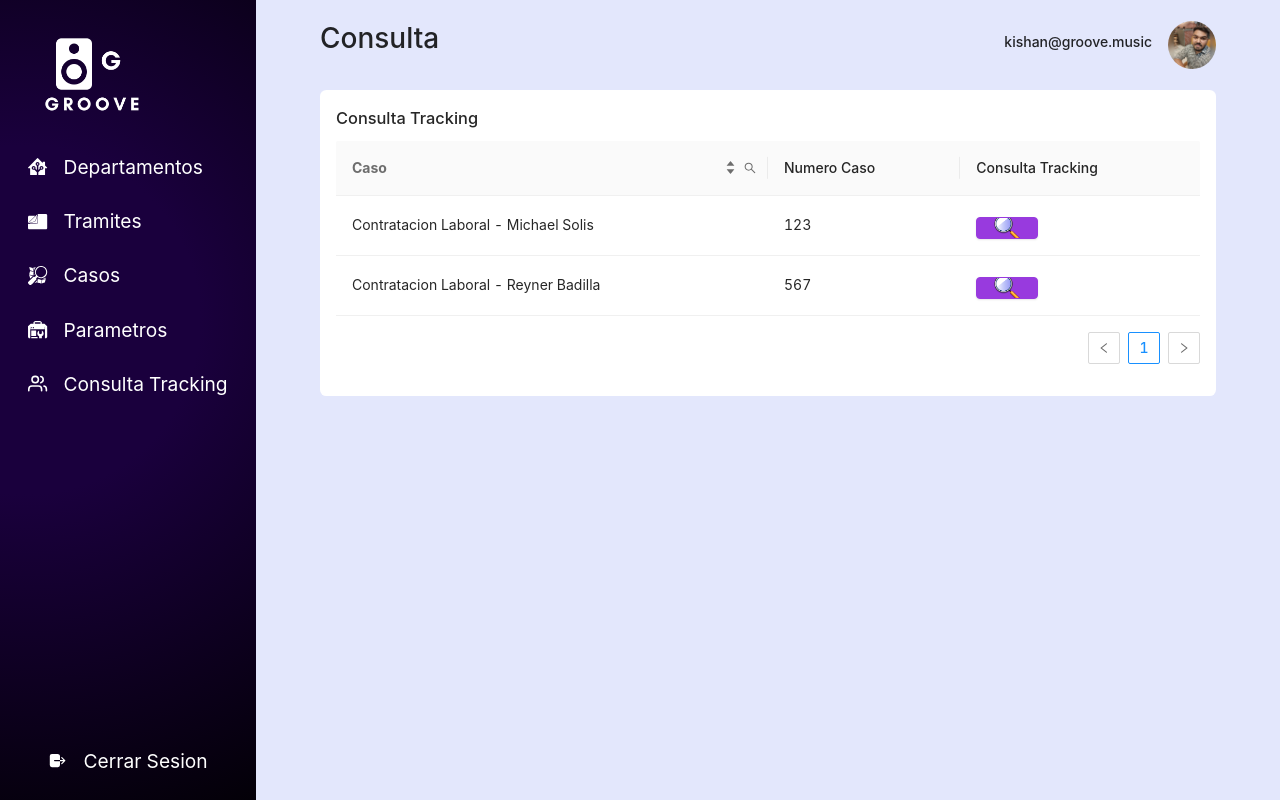
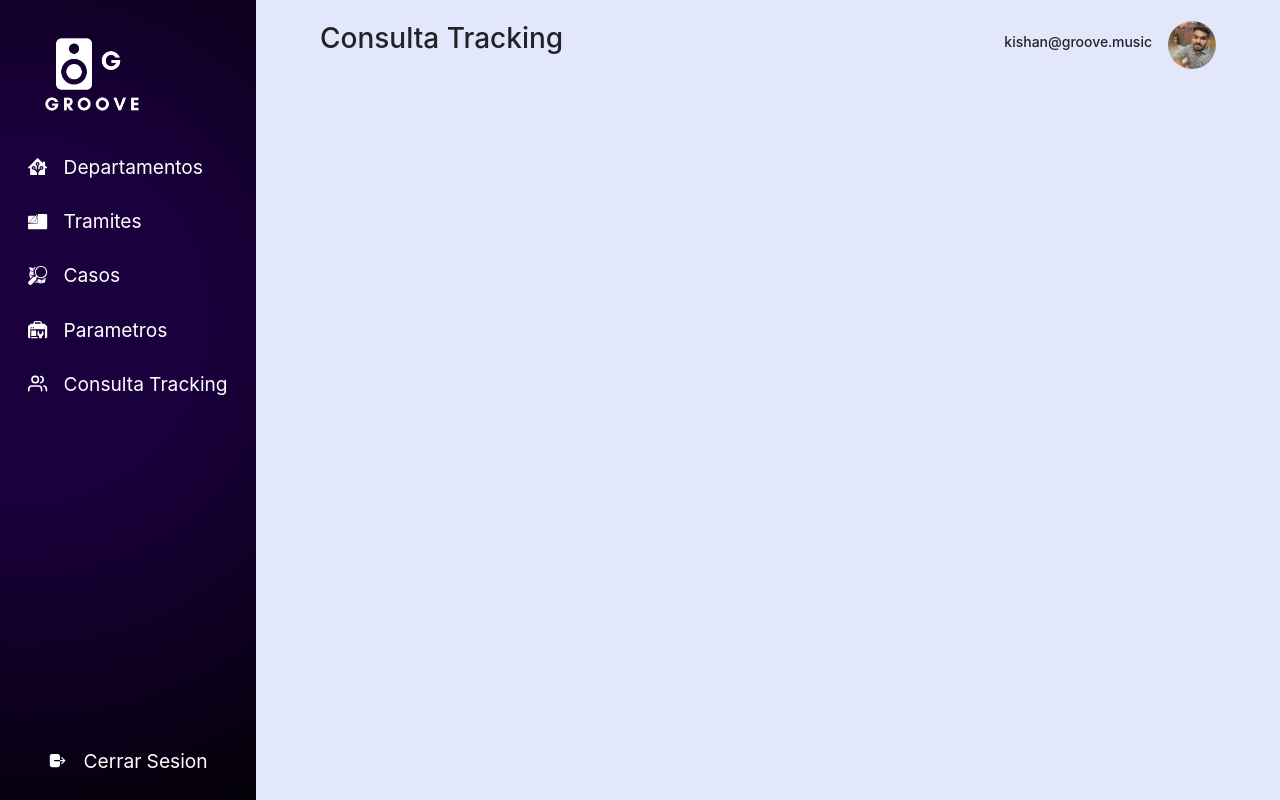
Before and after one commit to ThePipo88/Cliente, a React (Create React App) app: page /admin/consulta in a window 1280 px wide. Built offline with nearby package versions, Linux system fonts and the light colour scheme.

Commit message:
Revert "Pantalla Consulta Tracking"
This reverts commit f3ff0893bfcadeec1643fccc7a50939a35b14247.

```diff
--- a/src/components/Consulta/ConsultaT.jsx
+++ /dev/null
@@ -1,28 +0,0 @@
-import React from "react";
-import { AreaChart, Area, Tooltip, ResponsiveContainer } from "recharts";
-import TablaConsulta from "../Consulta/TablaConsulta";
-
-function ConsultaT(props){
-
-    const { nameChange } = props;
-
-    const mostrarSms = (newName)=>{
-      nameChange(newName);
-    };
-
-    return(
-        <div className="top__card">
-        <div className="container_top">
-        <div className="container_text">
-        <h3>Consulta Tracking</h3>
-        </div>
-        </div>
-        <ResponsiveContainer width="100%" height="100%">
-            <div className="container_table">
-            <TablaConsulta/>
-            </div>
-        </ResponsiveContainer>
-        </div>
-    );
-}
-export default ConsultaT;
--- a/src/components/Consulta/TablaConsulta.jsx
+++ /dev/null
@@ -1,158 +0,0 @@
-import React, { useRef, useState } from 'react';
-import { Table, Input, Button, Space } from 'antd';
-import Highlighter from 'react-highlight-words';
-import { SearchOutlined } from '@ant-design/icons';
-import {useNavigate } from 'react-router-dom';
-import 'antd/dist/antd.min.css';
-
-const App = () => {
-  const [searchText, setSearchText] = useState('');
-  const [searchedColumn, setSearchedColumn] = useState('');
-  const searchInput = useRef(null);
-
-  const navigate = useNavigate();
-
-  const myData = {
-    name: 'Consulta'
-  }
-
-  const consultaTraking = () => {
-    navigate("/admin/consulta/verconsulta", {state:{myData}});
-  }
-
-  const data = [
-    {
-      key: '1',
-      nombreCaso: 'Contratacion Laboral - Michael Solis',
-      numeroCaso:'123',
-      consultaTraking: <button className='button-33' onClick={() => consultaTraking()} ></button>,
-    },
-    {
-      key: '2',
-      nombreCaso: 'Contratacion Laboral - Reyner Badilla',
-      numeroCaso:'567',
-      consultaTraking: <button className='button-33' onClick={() => consultaTraking()} ></button>,
-    }
-  ];
-
-  const handleSearch = (selectedKeys, confirm, dataIndex) => {
-    confirm();
-    setSearchText(selectedKeys[0]);
-    setSearchedColumn(dataIndex);
-  };
-
-  const handleReset = (clearFilters) => {
-    clearFilters();
-    setSearchText('');
-  };
-
-  const getColumnSearchProps = (dataIndex) => ({
-    filterDropdown: ({ setSelectedKeys, selectedKeys, confirm, clearFilters }) => (
-      <div
-        style={{
-          padding: 8,
-        }}
-      >
-        <Input
-          ref={searchInput}
-          placeholder={`Search ${dataIndex}`}
-          value={selectedKeys[0]}
-          onChange={(e) => setSelectedKeys(e.target.value ? [e.target.value] : [])}
-          onPressEnter={() => handleSearch(selectedKeys, confirm, dataIndex)}
-          style={{
-            marginBottom: 8,
-            display: 'block',
-          }}
-        />
-        <Space>
-          <Button
-            type="primary"
-            onClick={() => handleSearch(selectedKeys, confirm, dataIndex)}
-            icon={<SearchOutlined />}
-            size="small"
-            style={{
-              width: 90,
-            }}
-          >
-            Search
-          </Button>
-          <Button
-            onClick={() => clearFilters && handleReset(clearFilters)}
-            size="small"
-            style={{
-              width: 90,
-            }}
-          >
-            Reset
-          </Button>
-          <Button
-            type="link"
-            size="small"
-            onClick={() => {
-              confirm({
-                closeDropdown: false,
-              });
-              setSearchText(selectedKeys[0]);
-              setSearchedColumn(dataIndex);
-            }}
-          >
-            Filter
-          </Button>
-        </Space>
-      </div>
-    ),
-    filterIcon: (filtered) => (
-      <SearchOutlined
-        style={{
-          color: filtered ? '#1890ff' : undefined,
-        }}
-      />
-    ),
-    onFilter: (value, record) =>
-      record[dataIndex].toString().toLowerCase().includes(value.toLowerCase()),
-    onFilterDropdownVisibleChange: (visible) => {
-      if (visible) {
-        setTimeout(() => searchInput.current?.select(), 100);
-      }
-    },
-    render: (text) =>
-      searchedColumn === dataIndex ? (
-        <Highlighter
-          highlightStyle={{
-            backgroundColor: '#ffc069',
-            padding: 0,
-          }}
-          searchWords={[searchText]}
-          autoEscape
-          textToHighlight={text ? text.toString() : ''}
-        />
-      ) : (
-        text
-      ),
-  });
-
-  const columns = [
-    {
-      title: 'Caso',
-      dataIndex: 'nombreCaso',
-      key: 'caso',
-      width: '50%',
-      ...getColumnSearchProps('caso'),
-      sorter: (a, b) => a.address.length - b.address.length,
-      sortDirections: ['descend', 'ascend'],
-    },
-    {
-      title: 'Numero Caso',
-      dataIndex: 'numeroCaso',
-      key: 'numero caso'
-    },
-    {
-      title: 'Consulta Tracking',
-      dataIndex: 'consultaTraking',
-      key: 'consulta tracking',
-    },
-  ];
-  return <Table columns={columns} dataSource={data} />;
-};
-
-export default App;
--- a/src/config/routes.js
+++ b/src/config/routes.js
@@ -13,7 +13,6 @@ import Login from "../pages/Login";
 import SingLogin from "../pages/SingIn";
 import RegisterForm from "../components/Login/RegisterForm";
 import EditarTramites from "../pages/EditarTramite";
-import VerConsulta from "../pages/VerConsulta"
 
 
 
@@ -63,11 +62,6 @@ const routesAdmin = [
         path: "/admin/tramites/editartramites",
         layout: LayoutAdmin,
         component: EditarTramites,
-    },
-    {
-        path: "/admin/consulta/verconsulta",
-        layout: LayoutAdmin,
-        component: VerConsulta,
     }
 ];
 
--- a/src/pages/ConsultaTracking.jsx
+++ b/src/pages/ConsultaTracking.jsx
@@ -1,23 +1,13 @@
 import React from "react";
 
 import Navbar from "../components/Dashboard/Navbar";
-import ConsultaT from "../components/Consulta/ConsultaT";
-import { useState } from "react";
-
 
 function ConsultaTracking() {
-
-  const [showAlert, setShowAlert] = useState(false);
-
-  const handleNameChange = (newName)=>{
-    setShowAlert(newName);
-  };
-
   return (
     <div className="metrics">
-      <Navbar name = "Consulta"/>
+      <Navbar name = "Consulta Tracking"/>
       <div className="grid-one">
-        <ConsultaT nameChange={handleNameChange}/>
+
       </div>
     </div>
   );
--- a/src/scss/Styles.scss
+++ b/src/scss/Styles.scss
@@ -16,4 +16,3 @@
 @import "pages/casos";
 @import "pages/singIn";
 @import "components/registerForm";
-@import "components/consultaT";
--- a/src/scss/components/_consultaT.scss
+++ /dev/null
@@ -1,104 +0,0 @@
-.metrics {
-    background-color: rgb(227, 231, 252);
-    padding: 0 2rem;
-    @include getNavbarStyles;
-    span {
-      font-weight: 700;
-      color: rgb(109, 109, 109);
-    }
-
-    .grid-one {
-      display:inline;
-      grid-template-columns: 2fr 1fr;
-      gap: 1rem;
-      height: 70%;
-      .top__card {
-        @include getCardStyles;
-        position: center;
-
-        .container_top{
-          display: inline;
-
-          .container_text{
-            display: flex;
-            text-align: left;
-            float: left;
-          }
-
-          .container_button{
-            display: flex;
-            text-align: right;
-            float: right;
-          }
-        }
-
-        .button-62 {
-          background: linear-gradient(to bottom right, #BF7FEE , #5D2587 );
-          border: 0;
-          border-radius: 12px;
-          color: #FFFFFF;
-          cursor: pointer;
-          display: inline-block;
-          font-family: -apple-system,system-ui,"Segoe UI",Roboto,Helvetica,Arial,sans-serif;
-          font-size: 14px;
-          font-weight: 500;
-          line-height: 2.5;
-          outline: transparent;
-          padding: 0 1rem;
-          text-align: center;
-          text-decoration: none;
-          transition: box-shadow .2s ease-in-out;
-          user-select: none;
-          -webkit-user-select: none;
-          touch-action: manipulation;
-          white-space: nowrap;
-        }
-
-        .button-62:hover {
-          box-shadow: rgba(0, 0, 0, .15) 0 3px 9px 0;
-                  transform: translateY(-2px);
-        }
-
-
-        .container_table{
-          margin-top: 4%;
-
-          .button-37 {
-            background: url('../../assets/edit.png') no-repeat center center;
-            background-size: 28px 28px;
-            background-color: #983ADE ;
-            border: 1px solid #983ADE;
-            border-radius: 4px;
-            box-shadow: rgba(0, 0, 0, .1) 0 1px 2px 0;
-            box-sizing: border-box;
-            color: #fff;
-            cursor: pointer;
-            font-family: "Akzidenz Grotesk BQ Medium", -apple-system, BlinkMacSystemFont, sans-serif;
-            font-size: 20px;
-            font-weight: 200;
-            outline: none;
-            outline: 0;
-            padding: 5px 20px;
-            text-align: center;
-            transform: translateY(0);
-            transition: transform 100ms, box-shadow 100ms;
-            user-select: none;
-            -webkit-user-select: none;
-            touch-action: manipulation;
-          }
-
-          .button-37:hover {
-            box-shadow: rgba(0, 0, 0, .15) 0 3px 9px 0;
-            transform: translateY(-2px);
-          }
-
-          @media (min-width: 768px) {
-            .button-37 {
-              padding: 10px 30px;
-            }
-          }
-        }
-      }
-
-    }
-  }
--- a/src/scss/components/_departamento.scss
+++ b/src/scss/components/_departamento.scss
@@ -97,43 +97,6 @@
             padding: 10px 30px;
           }
         }
-
-        .button-33 {
-          background: url('../../assets/lupa.png') no-repeat center center;
-          background-size: 28px 28px;
-          background-color: #983ADE ;
-          border: 1px solid #983ADE;
-          border-radius: 4px;
-          box-shadow: rgba(0, 0, 0, .1) 0 1px 2px 0;
-          box-sizing: border-box;
-          color: #fff;
-          cursor: pointer;
-          font-family: "Akzidenz Grotesk BQ Medium", -apple-system, BlinkMacSystemFont, sans-serif;
-          font-size: 20px;
-          font-weight: 200;
-          outline: none;
-          outline: 0;
-          padding: 5px 20px;
-          text-align: center;
-          transform: translateY(0);
-          transition: transform 100ms, box-shadow 100ms;
-          user-select: none;
-          -webkit-user-select: none;
-          touch-action: manipulation;
-        }
-
-        .button-33:hover {
-          box-shadow: rgba(0, 0, 0, .15) 0 3px 9px 0;
-          transform: translateY(-2px);
-        }
-
-        @media (min-width: 768px) {
-          .button-33 {
-            padding: 10px 30px;
-          }
-        }
-
-
       }
     }
 
```
Also changed, not shown: src/assets/lupa.png (deleted), src/pages/VerConsulta.jsx (deleted).
